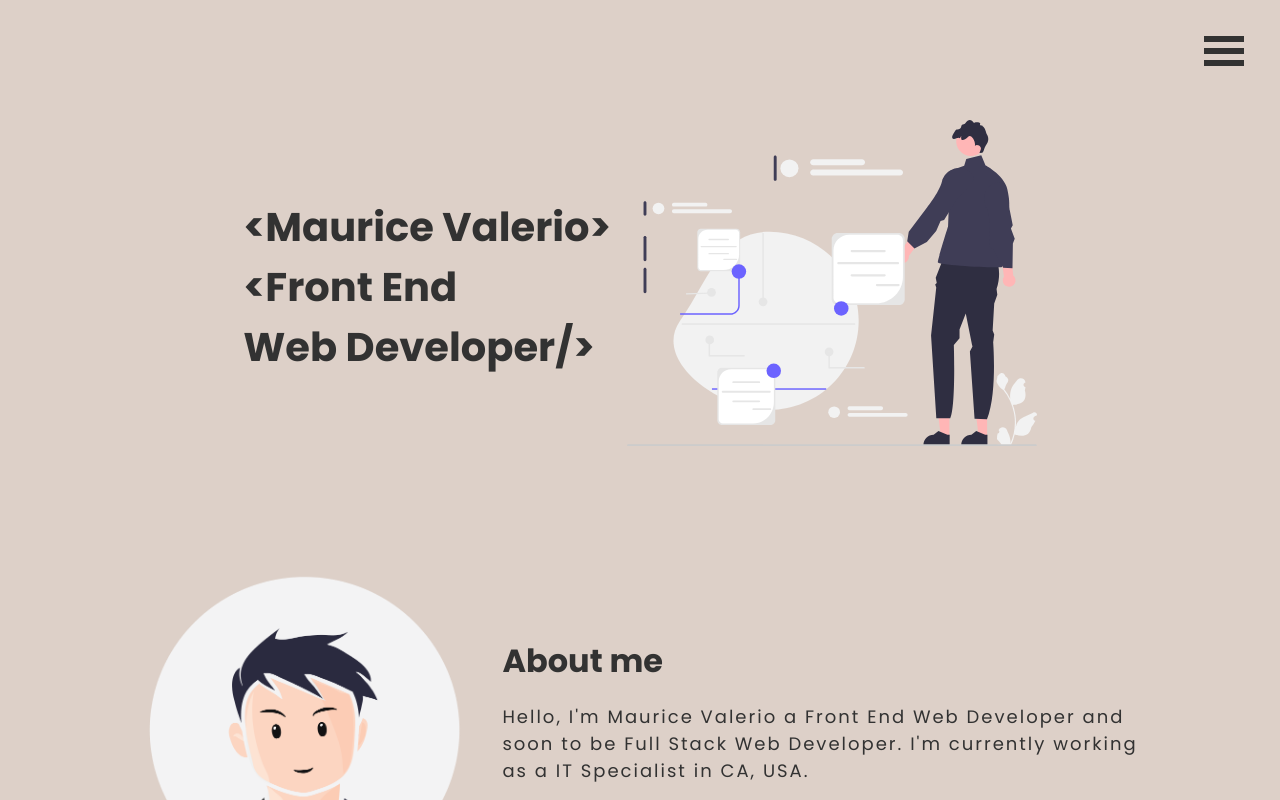
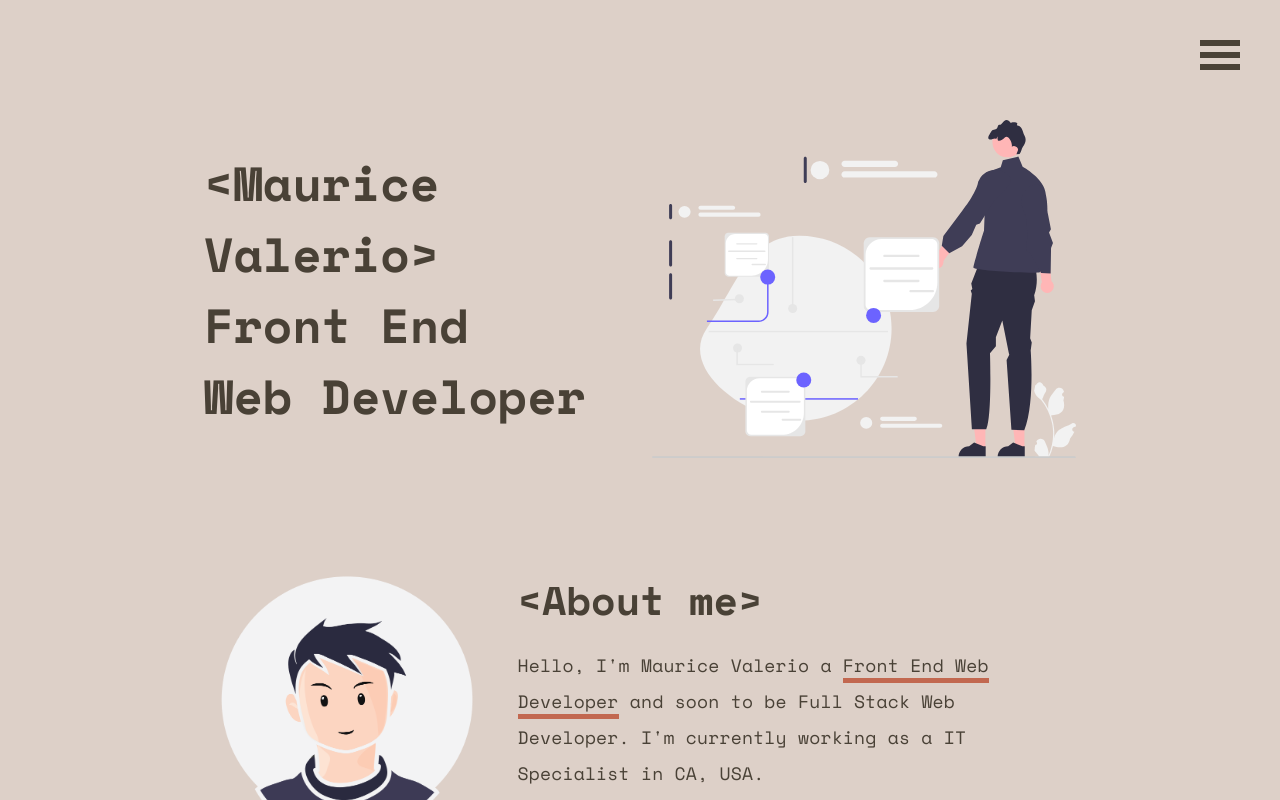
Before and after one commit to mauricevalerio/portfolio, a React (Vite) app: page / in a window 1280 px wide. Shown: the top 800 px of the page. Built offline with nearby package versions, Linux system fonts and the light colour scheme.

Commit message:
Refactored CSS
Decreased number of CSS files. Eliminated repeated code and made a uniform class for the layout of each section.

```diff
--- a/src/App.jsx
+++ b/src/App.jsx
@@ -7,7 +7,7 @@ import ContactMe from './components/ContactMe'
 export default function App() {
 
   return (
-    <div className='app'>
+    <div>
       <Header />
       <Hero />
       <AboutMe />
--- a/src/Data.js
+++ b/src/Data.jsx
@@ -45,17 +45,22 @@ export const projects = [
     },
 ]
 
-export const aboutMe = {
-    intro: `Hello, I'm Maurice Valerio a Front End Web Developer and soon to be Full Stack Web Developer.
-    I'm currently working as a IT Specialist in CA, USA.`,
-    interestInWeb: `Developing web applications is a way for me to express and communicate myself with others around the world.`,
-    hobbies: `I'm a console gamer and do daily kettlebell trainings. Coding and problem solving
-    became a hobby after I've made a habit of coding everyday.`
-}
-
 export const socialMedia = {
     github: 'https://github.com/mauricevalerio',
     linkedin: 'https://www.linkedin.com/in/maurice-albert-valerio/',
     facebook: 'https://www.facebook.com/mauricevalerio29/',
     instagram: 'https://www.instagram.com/mauricevalerioo/'
 }
+
+export const AboutMeJsx = (
+    <div>
+        <p>Hello, I'm Maurice Valerio a <span className='underline-color'>Front End Web Developer</span> and soon to be Full Stack Web Developer. I'm currently working as a IT Specialist in CA, USA.</p>
+        <p>Developing web applications is a way for me to express and communicate myself with others around the world. I always implement <span className='underline-color'>DRY code principle</span> as much as possible simply because it makes web applications faster and efficient due to lesser code.</p>
+        <p>When I'm not coding, I play games in my console and do daily kettlebell trainings.</p>
+    </div>
+)
+
+export const ContactMeJsx = (
+    <p>I'm <span className='underline-color'>actively looking for a entry level developer job</span>! If you think I'm a good candidate for your company, please don't hesitate to reach me!
+    We can also discuss any freelance projects. Reach me via social media!</p>
+)
--- a/src/components/AboutMe.css
+++ /dev/null
@@ -1,39 +0,0 @@
-.about-me-text {
-    color: #323232;
-}
-
-.about-me-text p {
-    line-height: 1.5;
-    letter-spacing: 0.125rem;
-    font-size: 1.1rem;
-}
-
-.read-more-less {
-    font-weight: 700;
-    text-decoration: underline;
-    color: #323232;
-    cursor: pointer;
-    display: block;
-}
-
-.avatar-image {
-    width: 100%;
-}
-
-@media (width >=1024px) {
-    section#about-me {
-        display: flex;
-        align-items: center;
-        justify-content: center;
-        gap: 1em;
-    }
-
-    .avatar-image {
-        order: -1;
-        max-width: 35%;
-    }
-
-    .about-me-text p {
-        font-size: 1.125rem;
-    }
-}
--- a/src/components/AboutMe.jsx
+++ b/src/components/AboutMe.jsx
@@ -1,7 +1,6 @@
 import { useState } from 'react'
 import avatarImage from '../assets/avatar-picture.svg'
-import { aboutMe } from '../Data'
-import './AboutMe.css'
+import { AboutMeJsx } from '../Data'
 
 function AboutMe() {
     const [readMore, setReadMore] = useState(true)
@@ -11,28 +10,23 @@ function AboutMe() {
     }
 
     return (
-        <section id='about-me' className='padding'>
-            <div>
-                <h2 className='primary-color'>
-                    <span>About me</span>
-                </h2>
-                <div className='about-me-text'>
+        <section id='about-me' className='component-layout primary-color padding'>
+            <div className='component-child'>
+                <h2>About me</h2>
+                <div>
                     {readMore ?
-                    <p>{aboutMe.intro}</p>
-                    : <div>
-                        <p>{aboutMe.intro}</p>
-                        <p>{aboutMe.interestInWeb}</p>
-                        <p>{aboutMe.hobbies}</p>
-                    </div>
+                    <p>{AboutMeJsx.props.children[0].props.children}</p>
+                    : AboutMeJsx
                     }
+                    <span
+                        className='read-more-less'
+                        onClick={toggleReadMore}>
+                        {readMore ? 'Read more' : 'Read less'}
+                    </span>
                 </div>
-                <span
-                    className='read-more-less'
-                    onClick={toggleReadMore}>
-                        {readMore ? 'Read more' : 'Read less'}
-                </span>
+
             </div>
-            <img src={avatarImage} alt='Avatar Image' className='avatar-image'/>
+            <img src={avatarImage} alt='Avatar Image' className='component-child avatar-image'/>
         </section>
     )
 }
--- a/src/components/ContactMe.css
+++ /dev/null
@@ -1,92 +0,0 @@
-h2.contact-me-header {
-    text-align: center;
-}
-
-.contact-me-image {
-    width: 100%;
-}
-
-textarea,
-input,
-button {
-    background: #f5f5f5;
-    padding: 1em 1.5em;
-    color: #323232;
-    font-size: 1rem;
-    font-family: inherit;
-    outline: none;
-    margin-top: 0.25em;
-    border: none;
-}
-
-textarea {
-    height: 350px;
-}
-
-textarea,
-input {
-    border-radius: 16px;
-}
-
-button {
-    border-radius: 24px;
-    text-shadow: 0px 0px 1px #323232;
-    width: 100%;
-    cursor: pointer;
-}
-
-textarea {
-    resize: none;
-}
-
-.label-text {
-    color: #323232;
-}
-
-.input-group {
-    display: flex;
-    flex-direction: column;
-    margin-bottom: 1em;
-}
-
-.input-group:last-of-type {
-    margin-bottom: 0;
-}
-
-@media (width >=1024px) {
-    section#contact-me {
-        display: flex;
-        justify-content: center;
-        align-items: center;
-        gap: 1.5em;
-    }
-
-
-    input,
-    textarea {
-        padding: 1em;
-    }
-
-    textarea {
-        height: 175px;
-    }
-
-    .contact-me-inner,
-    form {
-        flex: 1;
-    }
-
-    .contact-me-inner {
-        display: flex;
-        flex-direction: column;
-        align-items: center;
-    }
-
-    .contact-me-image {
-        width: 70%
-    }
-
-    button {
-        width: unset;
-    }
-}
--- a/src/components/Header.css
+++ b/src/components/Header.css
@@ -1,7 +1,26 @@
 a.nav-link {
     text-decoration: none;
-    color: #323232;
-    font-size: 2rem;
+    font-size: 1.75rem;
+    position: relative;
+    transition: all 2s linear;
+}
+
+a.nav-link:after {
+    content: '';
+    position: absolute;
+    width: 100%;
+    transform: scaleX(0);
+    height: 5px;
+    bottom: 0;
+    left: 0;
+    background-color: var(--underline-color);
+    transform-origin: bottom right;
+    transition: transform 0.25s ease-out;
+}
+
+a.nav-link:hover:after {
+    transform: scaleX(1);
+    transform-origin: bottom left;
 }
 
 .rotate-icon:hover {
@@ -37,18 +56,18 @@ a.nav-link {
     position: fixed;
     width: 40px;
     height: 30px;
-    right: 36px;
-    top: 36px;
+    right: 40px;
+    top: 40px;
 }
 
 /* Color/shape of burger icon bars */
 .bm-burger-bars {
-    background: #323232;
+    background: var(--primary-color);
 }
 
 /* Color/shape of burger icon bars on hover*/
 .bm-burger-bars-hover {
-    background: #006F75;
+    background: var(--primary-color);
 }
 
 /* Position and sizing of clickable cross button */
@@ -59,7 +78,7 @@ a.nav-link {
 
 /* Color/shape of close button cross */
 .bm-cross {
-    background: #323232;
+    background: var(--primary-color);
 }
 
 /*
@@ -73,7 +92,7 @@ a.nav-link {
 
 /* General sidebar styles */
 .bm-menu {
-    background: #DDD0C8;
+    background: var(--background-color);
     padding: 2.5em 1.5em 0;
     font-size: 1.15em;
 }
@@ -90,8 +109,11 @@ a.nav-link {
     gap: 2.5em;
     justify-content: center;
     align-items: center;
-    color: #b8b7ad;
     padding: 0.8em;
+}
+
+.nav-link {
+    color: var(--primary-color);
 }
 
 /* Individual item */
--- a/src/components/Hero.css
+++ /dev/null
@@ -1,52 +0,0 @@
-section#hero {
-    padding-top: 7.5em;
-}
-
-.title {
-    padding-bottom: 1rem;
-}
-
-div.hero-image {
-    width: 100%;
-}
-
-h1 {
-    transform: translateY(1em);
-    opacity: 0;
-}
-
-.basic-animation {
-    animation: 2s ease-in-out forwards move-up
-}
-
-.first-title {
-    animation-delay: 0.2s;
-}
-
-.second-title {
-    animation-delay: 0.3s;
-}
-
-@keyframes move-up {
-    100% {
-        transform: translateY(0px);
-        opacity: 1;
-    }
-}
-
-@media (width >=1024px) {
-    section#hero {
-        display: flex;
-        align-items: center;
-        justify-content: center;
-        gap: 1em;
-    }
-
-    .title {
-        padding-bottom: unset;
-    }
-
-    div.hero-image {
-        max-width: 40%;
-    }
-}
--- a/src/components/Hero.jsx
+++ b/src/components/Hero.jsx
@@ -1,18 +1,15 @@
-import './Hero.css'
 import visionaryTechnology from '../assets/visionarytechnology.svg'
 
 export default function Hero() {
     return (
-        <section id='hero' className='padding'>
-            <div className='title'>
-                <h1 className='basic-animation name primary-color'>&#60;Maurice Valerio&#62;</h1>
-                <h1 className='basic-animation first-title primary-color'>&#60;Front End</h1>
-                <h1 className='basic-animation second-title primary-color'> Web Developer/&#62;</h1>
+        <section id='hero' className='component-layout primary-color padding'>
+            <div className='component-child title'>
+                <h1>&#60;Maurice Valerio&#62;</h1>
+                <h1>Front End</h1>
+                <h1>Web Developer</h1>
             </div>
 
-            <div className='hero-image'>
-                <img src={visionaryTechnology} alt="Hero Doodles" />
-            </div>
+            <img src={visionaryTechnology} alt="Hero Doodles" className='component-child hero-image'/>
         </section>
     )
 }
--- a/src/index.css
+++ b/src/index.css
@@ -1,37 +1,193 @@
-@import url('https://fonts.googleapis.com/css2?family=Oswald:wght@400;500;600;700&family=Poppins:wght@400;500;600;700&display=swap');
+@import url('https://fonts.googleapis.com/css2?family=Space+Mono:wght@400;700&display=swap');
 
-* {
+:root {
+  --background-color: #DDD0C8;
+  --primary-color: #494136;
+  --underline-color: #c26850;
+  --input-background: #f5f5f5;
+}
+
+*,
+*:before,
+*:after {
   box-sizing: border-box;
 }
 
 body {
   margin: 0;
-  font-family: 'Poppins', sans-serif;
-  background: #DDD0C8;
+  font-family: 'Space Mono', monospace;
+  background: var(--background-color);
+}
+
+.primary-color {
+  color: var(--primary-color);
+}
+
+.underline-color {
+  border-bottom: 5px solid var(--underline-color);
 }
 
 section.padding {
   padding: 3em 1em;
 }
 
+h1,
+h2 {
+  margin: 0;
+}
+
 h1 {
-  margin: 0;
-  font-size: 3rem;
-  font-size: clamp(40px, 60%, 60px)
+  font-size: 2.5rem;
 }
 
 h2 {
-  margin: 0;
-  font-size: 2.5rem;
-  font-size: clamp(32px, 50%, 55px)
+  font-size: 2rem;
 }
 
-.primary-color {
-  color: #323232;
+h2:before {
+  content: '<';
 }
+
+h2:after {
+  content: '>';
+}
+
+p {
+  line-height: 2;
+  letter-spacing: 0.0125rem;
+  font-size: 1.125rem;
+}
+
+section.component-layout {
+  display: flex;
+  flex-flow: column nowrap;
+}
+
+.component-child {
+  padding: 0 0.75em;
+  flex: 1;
+}
+
+/********** HERO ***************/
+
+section#hero {
+  padding-top: 7.5em;
+}
+
+div.title {
+  padding-bottom: 1rem;
+}
+
+/********** ABOUT ME ***************/
+
+span.read-more-less {
+  font-weight: 700;
+  text-decoration: underline;
+  cursor: pointer;
+}
+
+/********** CONTACT ME ***************/
+
+textarea,
+input,
+button {
+  background: var(--input-background);
+  padding: 1em 1.5em;
+  color: var(--primary-color);
+  font-size: 1rem;
+  font-family: inherit;
+  outline: none;
+  margin-top: 0.25em;
+  border: none;
+  border-radius: 20px;
+}
+
+textarea {
+  height: 350px;
+  resize: none;
+}
+
+button {
+  text-shadow: 0px 0px 1px var(--primary-color);
+  width: 100%;
+  cursor: pointer;
+  transition: all 0.25s linear;
+}
+
+button:hover {
+  background: var(--primary-color);
+  color: var(--input-background);
+}
+
+button:active {
+  transform: scale(0.98);
+  box-shadow: 3px 2px 22px 1px var(--primary-color);
+}
+
+.label-text {
+  color: var(--primary-color);
+}
+
+.input-group {
+  display: flex;
+  flex-direction: column;
+  margin-bottom: 1em;
+}
+
+
+/********** MEDIA QUERIES ***************/
 
 @media (width >=768px) {
   section.padding {
-    padding: 3em 8em;
+    padding: 3em 12em;
+  }
+
+  h1 {
+    font-size: 3rem;
+  }
+
+  h2 {
+    font-size: 2.5rem;
+  }
+
+  p {
+    font-size: 1.125rem;
   }
 }
+
+@media (width >=1024px) {
+  section.component-layout {
+    flex-flow: unset;
+    align-items: center;
+  }
+
+  /* HERO */
+  div.title {
+    padding-bottom: unset;
+  }
+
+  img.hero-image {
+    max-width: 50%;
+  }
+
+  /* ABOUT ME */
+  img.avatar-image {
+    order: -1;
+    max-width: 35%;
+  }
+
+  /* CONTACT ME */
+
+  input,
+  textarea {
+    padding: 1em;
+  }
+
+  textarea {
+    height: 175px;
+  }
+
+  button {
+    width: unset;
+  }
+}
```
Also changed, not shown: src/components/ContactMe.jsx (+10 -10 lines), src/assets/about-me.svg (added), 1 other file (tests, documents, lock files or other folders).
